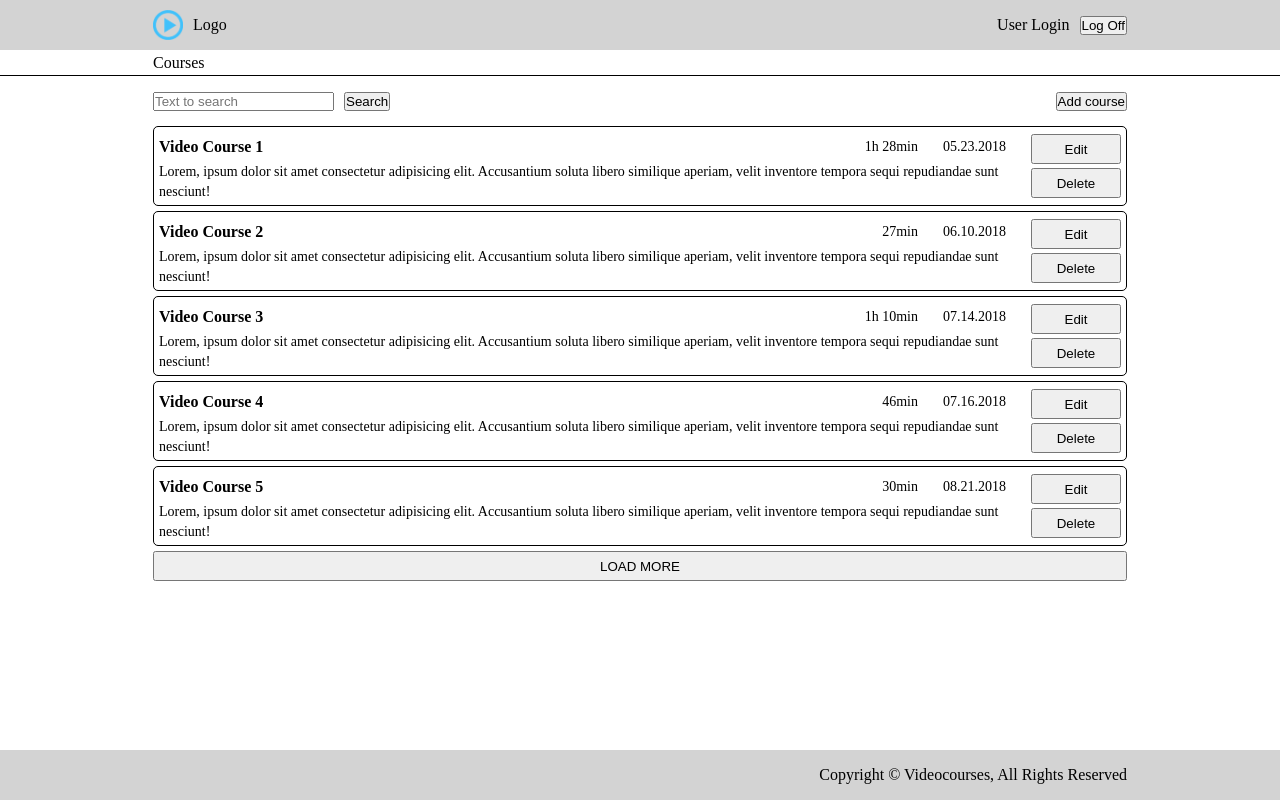
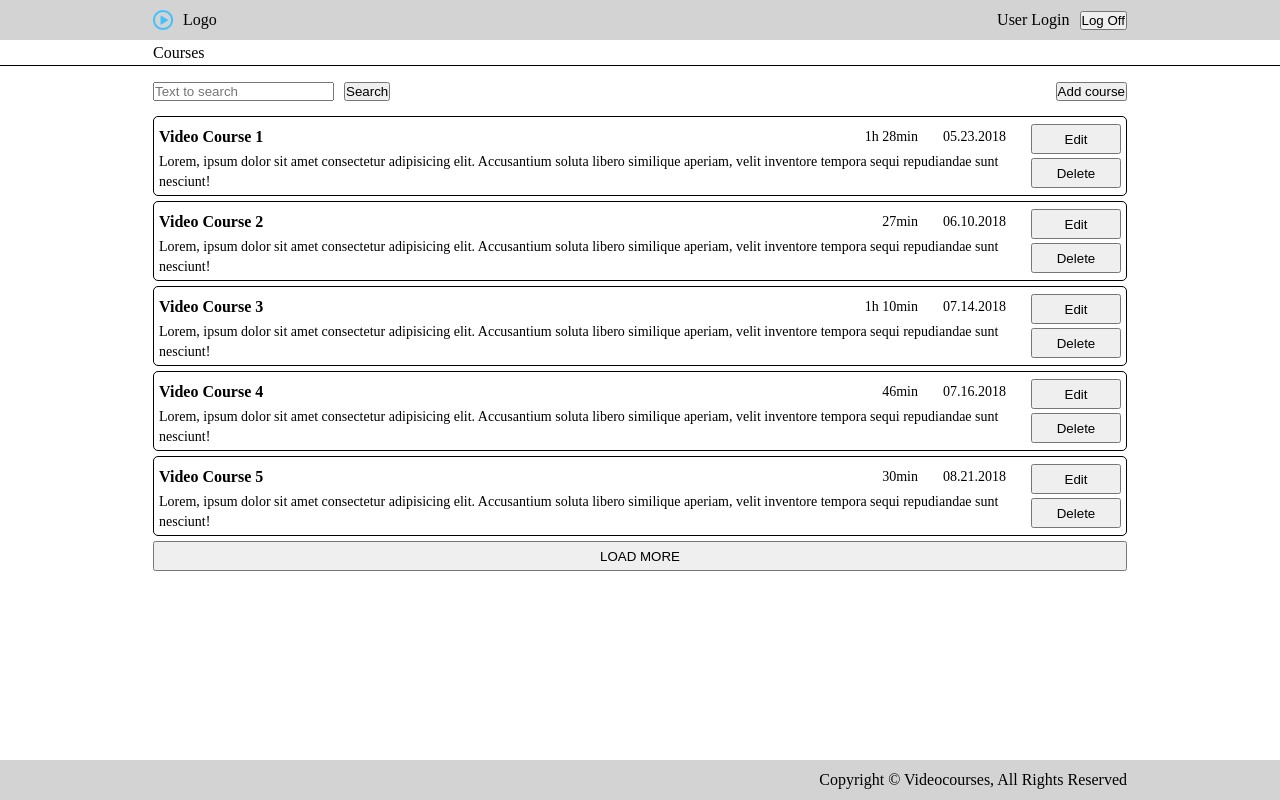
Before and after one commit to sixtyXi/video-gallery-angular, an Angular app: page /courses in a window 1280 px wide. Built offline with nearby package versions, Linux system fonts and the light colour scheme.

Commit message:
Task-4-Directives-Pipes [DEV] change header and footer height

```diff
--- a/src/app/core/footer/footer.component.less
+++ b/src/app/core/footer/footer.component.less
@@ -2,14 +2,14 @@
   position: fixed;
   bottom: 0;
   width: 100%;
-  height: 50px;
+  height: 40px;
   background-color: lightgray;
 
   .copyright {
     text-align: right;
 
     &__content {
-      line-height: 50px;
+      line-height: 40px;
       white-space: nowrap;
     }
   }
--- a/src/app/core/header/header.component.less
+++ b/src/app/core/header/header.component.less
@@ -1,5 +1,5 @@
 .header {
-  height: 50px;
+  height: 40px;
   background-color: lightgray;
 
   &__wrapper {
--- a/src/app/core/header/login-box/login-box.component.less
+++ b/src/app/core/header/login-box/login-box.component.less
@@ -4,7 +4,7 @@
 .login-box {
   &__username {
     padding-right: 10px;
-    line-height: 50px;
+    line-height: 40px;
   }
 
   &__btn {
--- a/src/app/core/header/logo/logo.component.less
+++ b/src/app/core/header/logo/logo.component.less
@@ -1,17 +1,17 @@
 .logo {
   display: inline-block;
-  height: 50px;
+  height: 40px;
   padding: 10px 0;
   text-decoration: none;
 
   &__img {
-    height: 30px;
+    height: 20px;
     float: left;
   }
 
   &__title {
     color: black;
-    line-height: 30px;
+    line-height: 20px;
     padding-left: 10px;
   }
 }
```
